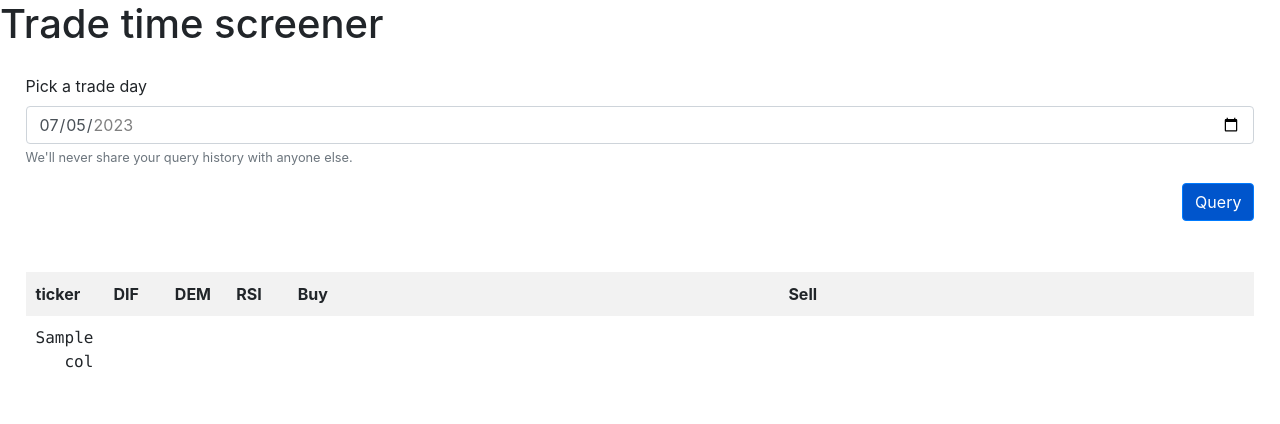
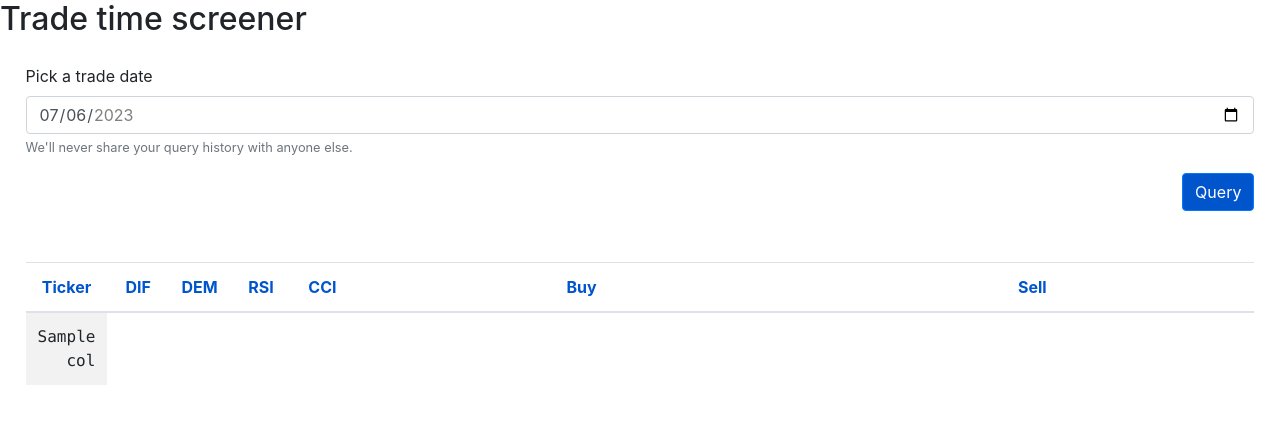
Before and after one commit to kcui23/Longbridge, a Flask app: template template/home.html in a window 1280 px wide. Shown: the top 424 px of the page. Run offline with Flask 3, Linux system fonts and the light colour scheme; the template is opened without the code that fills it: most values are stand-ins (such as "Sample title", 1, 10 or a date in 2020); some libraries are stand-ins or nearby versions.

Commit message:
Added CCI to the table

```diff
--- a/template/home.html
+++ b/template/home.html
@@ -3,8 +3,13 @@
 <head>
     <title>Stock Screener</title>
     <style>
+        form {
+            margin: 2%;
+        }
+
         table {
             border-collapse: collapse;
+            padding: 2%;
         }
 
         table, th, td {
@@ -19,6 +24,10 @@
             font-weight: bold;
         }
 
+        tr {
+            text-align: center;
+        }
+
         td {
             font-family: Menlo, system-ui;
             text-align: right;
@@ -28,50 +37,57 @@
             color: #0055cc;
         }
 
-
-        td:nth-child(5) {
+        td:nth-child(6) {
             color: #ff2f92;
             text-align: right;
         }
 
-        td:nth-child(6) {
+        td:nth-child(7) {
             color: #0055cc;
             text-align: right;
         }
-
     </style>
     <link rel="stylesheet" href="https://stackpath.bootstrapcdn.com/bootstrap/4.5.2/css/bootstrap.min.css">
-    <script>
+    <script src="https://ajax.googleapis.com/ajax/libs/jquery/3.6.4/jquery.min.js">
+        let dateInput = $("#trade_date");
+        dateInput.datepicker("setDate", new Date());
     </script>
 </head>
 <body>
-<h1>Trade time screener</h1>
-<form method="POST" action="/query" style="margin: 2%">
+<header>
+    <p class="h2">Trade time screener</p>
+</header>
+<main>
+    <form method="POST" action="/query" class="form">
         <div class="form-group">
-        <label for="trade_date">Pick a trade day</label>
-        <input type="date" id="trade_date" name="trade_date" class="form-control" value="2023-07-05"
+            <label for="trade_date">Pick a trade date</label>
+            <input type="date" id="trade_date" name="trade_date" class="form-control"
+                   value="2023-07-06"
                    min="2023-06-10" max="2023-12-31" aria-describedby="tickerHelp">
             <small id="tickerHelp" class="form-text text-muted">
                 We'll never share your query history with anyone else.
             </small>
         </div>
         <div style="text-align: right;">
-        <button type="submit" id="query" name="query" class="btn btn-primary" style="background-color: #0055cc">
+            <button type="submit" id="query" name="query" class="btn btn-primary" style="background-color: #0055cc;">
                 Query
             </button>
         </div>
     </form>
 
-
-<table id="stockScreener" class="table-responsive table-striped" style="padding: 2%">
+    <table id="stockScreener" class="table-responsive table-striped table">
+        <thead>
         <tr>
-        <th style="width: 5%">ticker</th>
+            <th style="width: 5%">Ticker</th>
             <th style="width: 5%">DIF</th>
             <th style="width: 5%">DEM</th>
             <th style="width: 5%">RSI</th>
+            <th style="width: 5%">CCI</th>
             <th>Buy</th>
             <th>Sell</th>
         </tr>
+        </thead>
+        <tbody>
         {% for row in data %}
         <tr>
             {% for col in row %}
@@ -79,7 +95,8 @@
             {% endfor %}
         </tr>
         {% endfor %}
+        </tbody>
     </table>
-
+</main>
 </body>
 </html>
```
Lines whose indentation alone changed are shown as unchanged.
